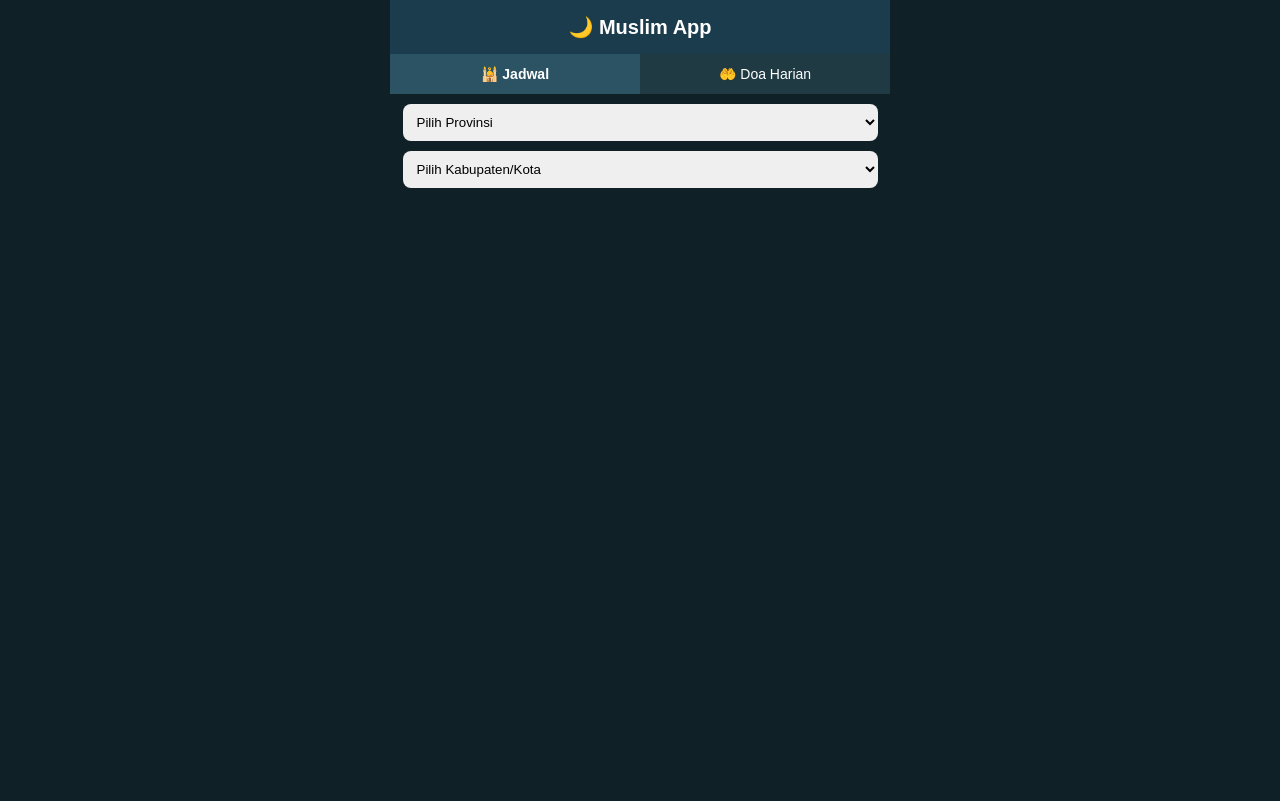
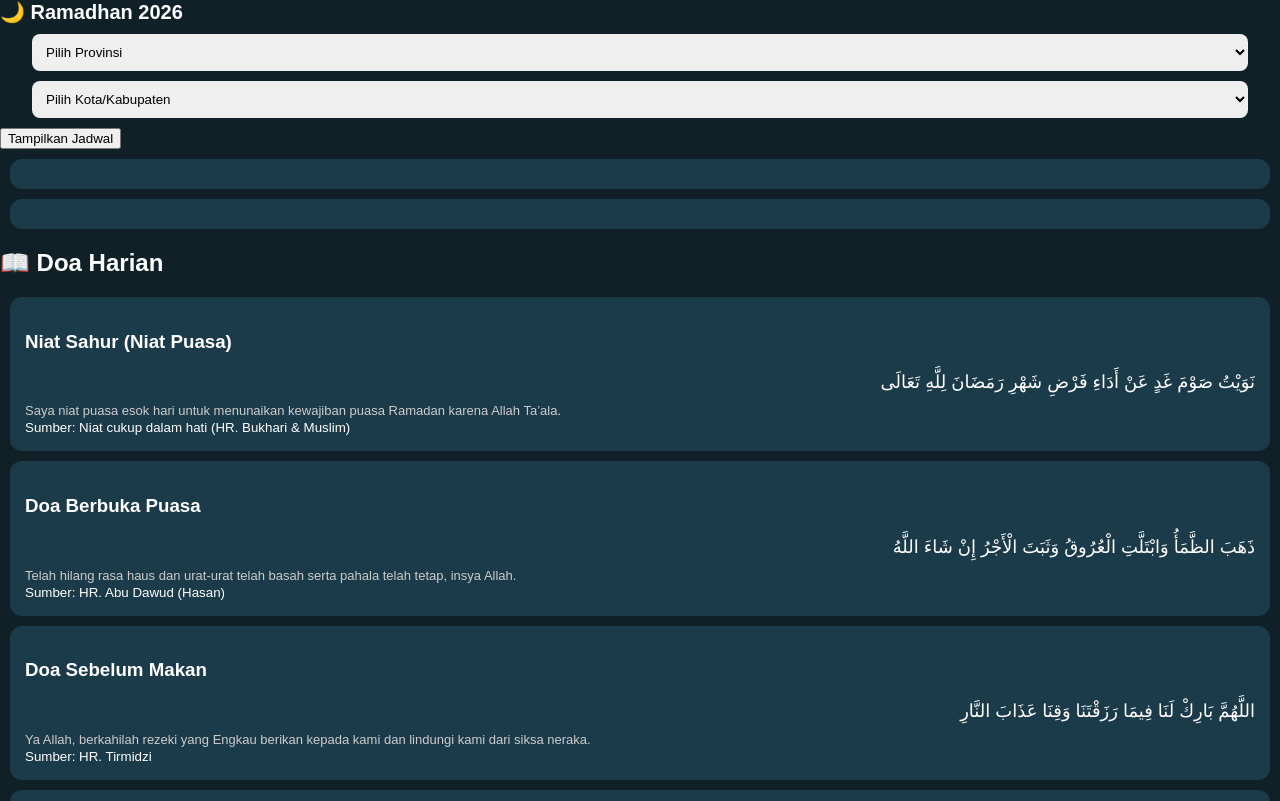
Before and after one commit to asrodym-boop/imsakiyah-ramadhan-by-asrodies, a plain HTML site: page index.html in a window 1280 px wide. Shown: the top 801 px of the page. Drawn offline with Linux system fonts and the light colour scheme.

Commit message:
Update index.html

```diff
--- a/index.html
+++ b/index.html
@@ -3,52 +3,32 @@
 <head>
 <meta charset="UTF-8">
 <meta name="viewport" content="width=device-width, initial-scale=1.0">
-  <title>Imsakiyah By Asrodies</title>
+<title>Ramadhan 2026 App</title>
 <link rel="stylesheet" href="style.css">
 </head>
 <body>
 
-<div class="app">
+<div class="container">
 
-  <header>
-    <h1>🌙 Muslim App</h1>
-  </header>
+<h1>🌙 Ramadhan 2026</h1>
 
-  <!-- MENU TAB -->
-  <div class="tabs">
-    <button onclick="showTab('jadwal')" id="btnJadwal" class="active">🕌 Jadwal</button>
-    <button onclick="showTab('doa')" id="btnDoa">🤲 Doa Harian</button>
-  </div>
-
-  <!-- ================= TAB JADWAL ================= -->
-  <div id="jadwalTab">
-
-    <select id="provinsi" onchange="loadKabKota()">
-      <option>Memuat provinsi...</option>
+<select id="provinsi">
+<option value="">Pilih Provinsi</option>
 </select>
 
-    <select id="kabkota" onchange="loadJadwal()">
-      <option>Pilih Kabupaten/Kota</option>
+<select id="kota">
+<option value="">Pilih Kota/Kabupaten</option>
 </select>
 
-    <div id="card" class="card hidden">
-      <h2 id="namaDaerah"></h2>
-      <div id="jadwalHariIni"></div>
+<button onclick="loadJadwal()">Tampilkan Jadwal</button>
 
-      <div id="countdown" class="countdown hidden">
-        ⏳ Menuju Maghrib
-        <div id="timer"></div>
-      </div>
+<div class="countdown" id="countdown"></div>
 
-      <div id="jadwalBulanan"></div>
-    </div>
+<div class="card" id="jadwalHariIni"></div>
+<div class="card" id="jadwalBulanan"></div>
 
-  </div>
-
-  <!-- ================= TAB DOA ================= -->
-  <div id="doaTab" class="hidden">
+<h2>📖 Doa Harian</h2>
 <div id="doaList"></div>
-  </div>
 
 </div>
 
```
Lines whose indentation alone changed are shown as unchanged.
